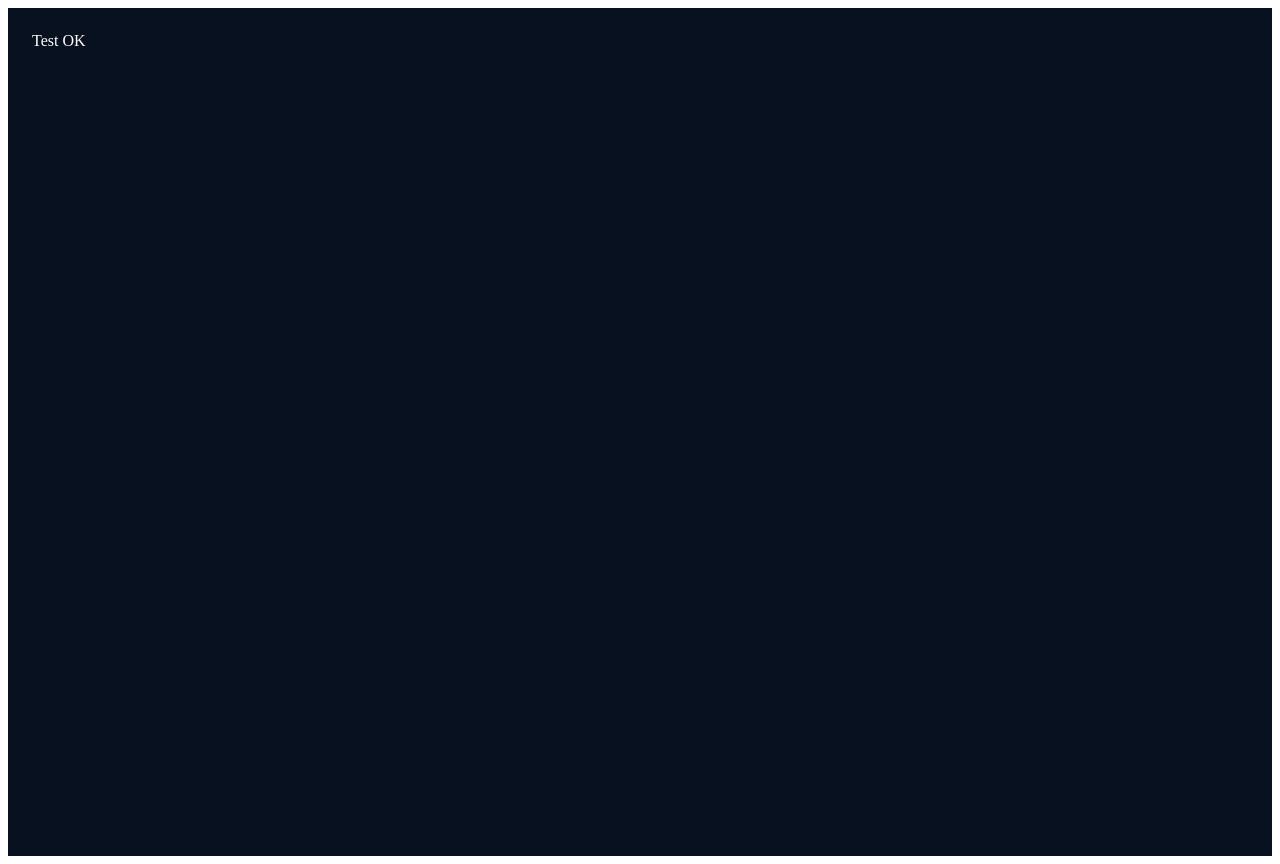
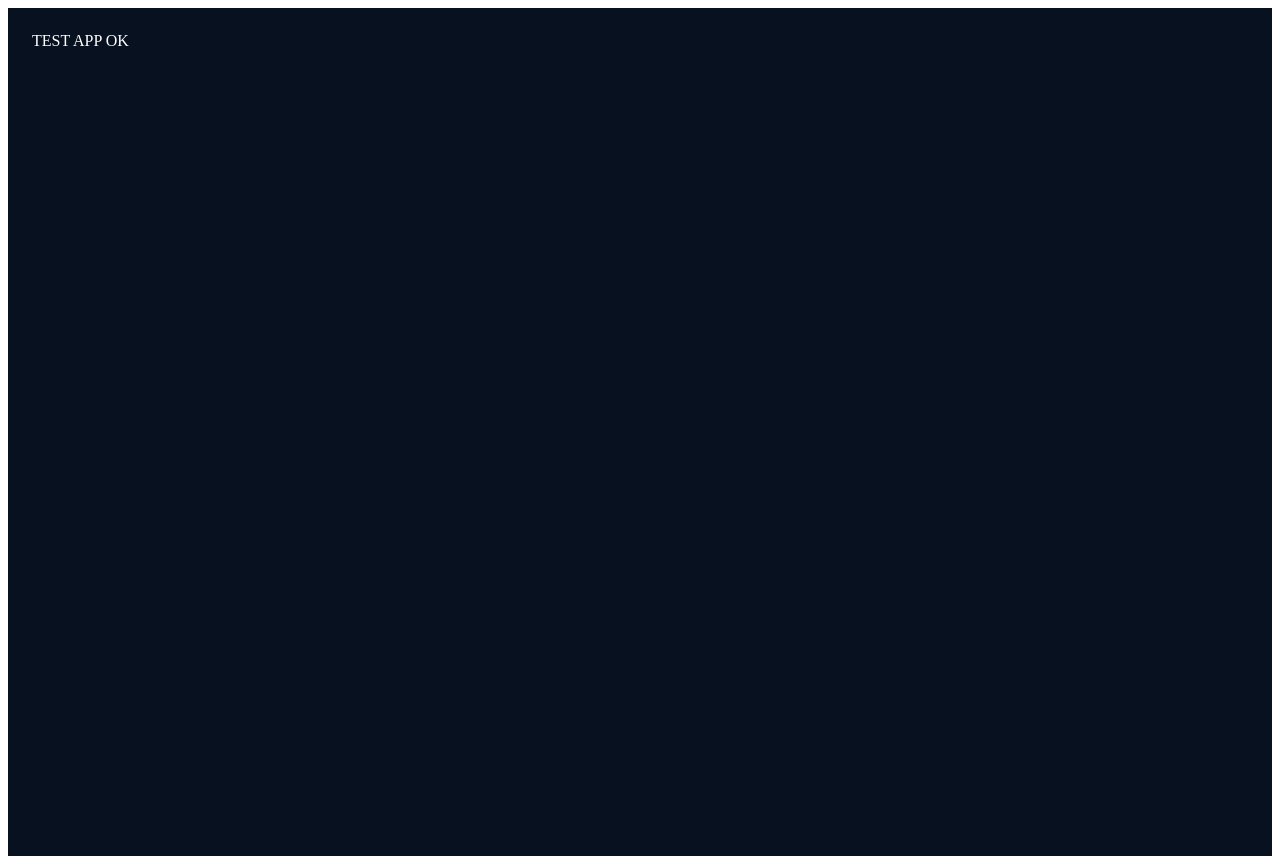
Before and after one commit to nikolaihoffmann-svg/Nikasso-, a React (Vite) app: page / in a window 1280 px wide. Built offline with nearby package versions, Linux system fonts and the light colour scheme.

Commit message:
Update App.tsx

```diff
--- a/src/app/App.tsx
+++ b/src/app/App.tsx
@@ -1,7 +1,7 @@
 export default function App() {
   return (
     <div style={{ minHeight: "100vh", background: "#08111f", color: "#fff", padding: 24 }}>
-      Test OK
+      TEST APP OK
     </div>
   );
 }
```
